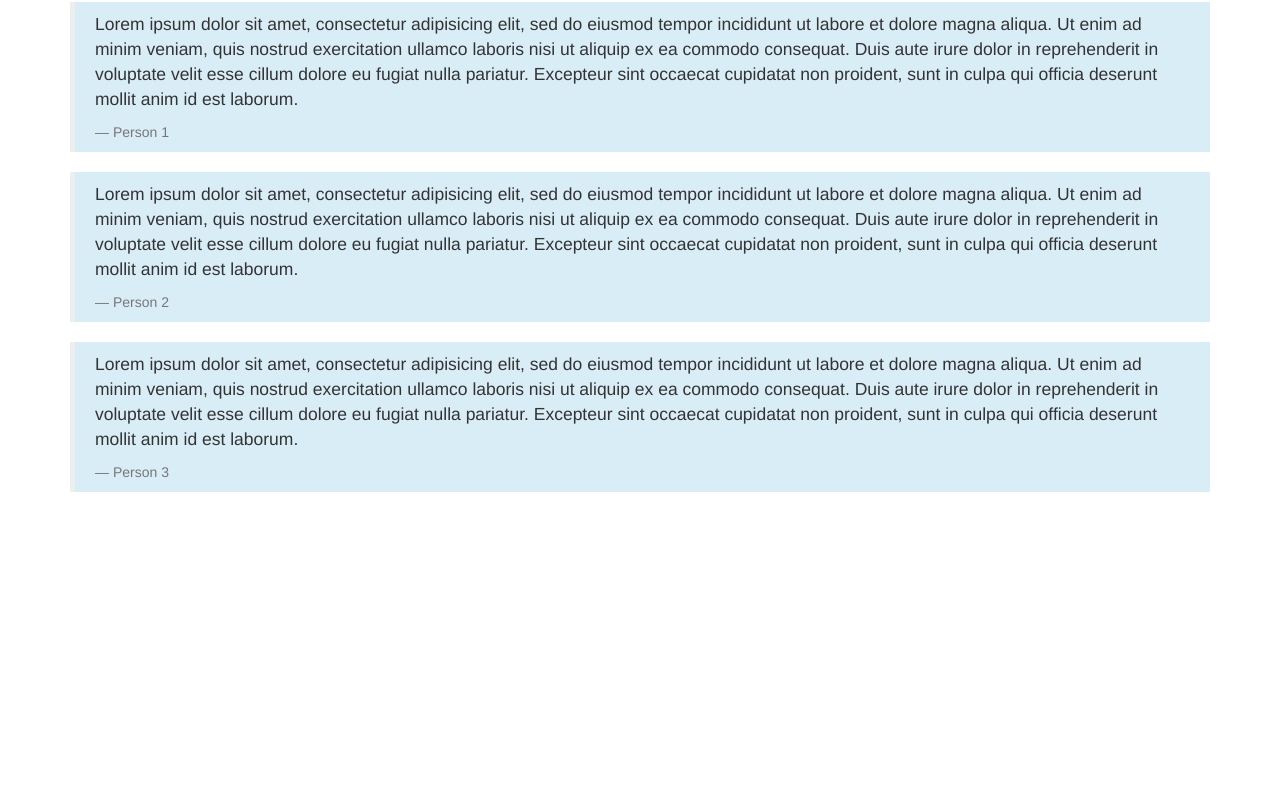
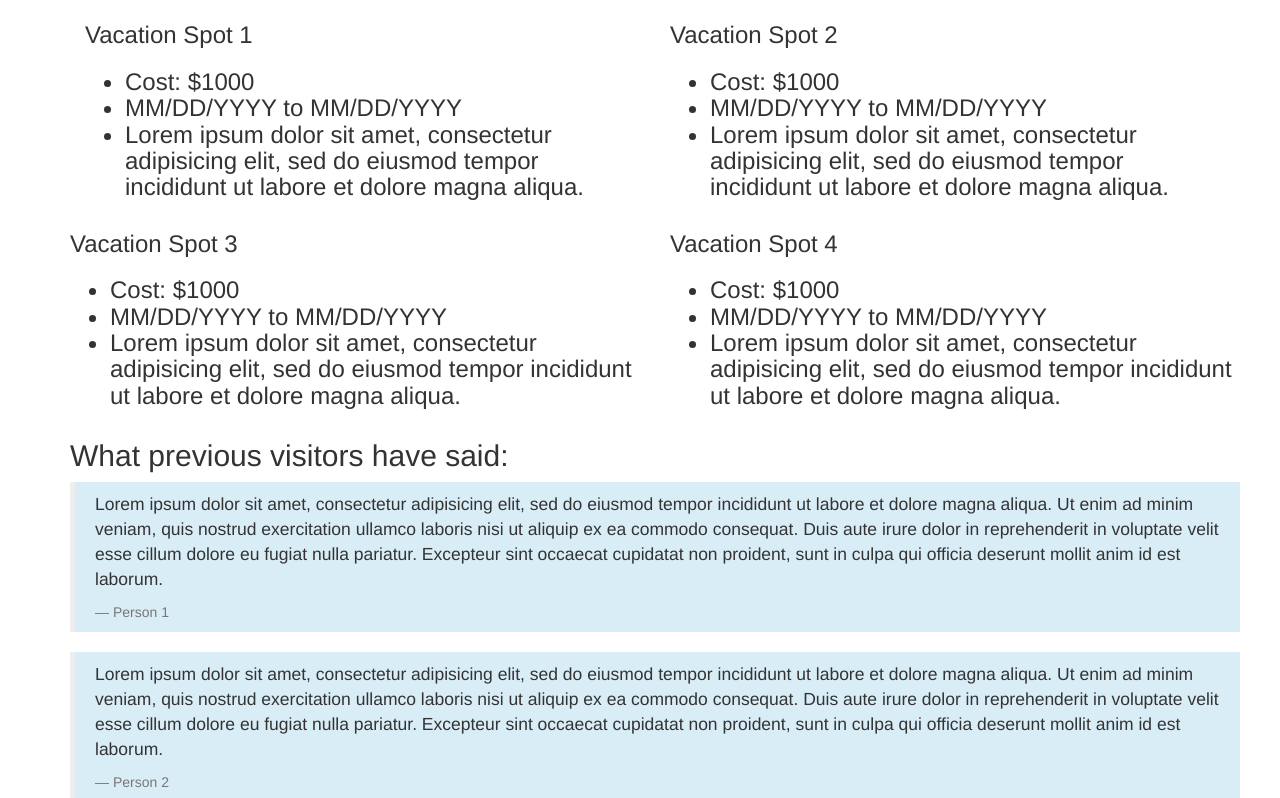
Before and after one commit to Lord-Bolingbroke/vacation-website, a plain HTML site: page index.html in a window 1280 px wide. Shown: the part 337-1135 px from the top of the page. Before the commit the page ends 849 px from the top, so only its background shows below. Drawn offline with Linux system fonts and the light colour scheme.

Commit message:
Add 2 rows 2 col for Vacation Spots

```diff
--- a/index.html
+++ b/index.html
@@ -10,6 +10,95 @@
         <h1>Where I Want To Go On Vacation<h1>
         <p class="bg-success">Lorem ipsum dolor sit amet, consectetur adipisicing elit, sed do eiusmod tempor incididunt ut labore et dolore magna aliqua.</p>
       </div>
+
+      <h2>Vaction Packages</h2>
+
+      <div class="container">
+        <div class="row">
+
+          <div class="col-md-6">
+            <h3>Vacation Spot 1<h3>
+            <ul>
+              <li>Cost: $1000</li>
+              <li>MM/DD/YYYY to MM/DD/YYYY</li>
+              <li>Lorem ipsum dolor sit amet, consectetur adipisicing elit, sed do eiusmod tempor incididunt ut labore et dolore magna aliqua.</li>
+            </ul>
+          </div>
+
+          <div class="col-md-6">
+            <h3>Vacation Spot 2<h3>
+            <ul>
+              <li>Cost: $1000</li>
+              <li>MM/DD/YYYY to MM/DD/YYYY</li>
+              <li>Lorem ipsum dolor sit amet, consectetur adipisicing elit, sed do eiusmod tempor incididunt ut labore et dolore magna aliqua.</li>
+            </ul>
+          </div>
+
+        <div class="row">
+
+          <div class="col-md-6">
+            <h3>Vacation Spot 3<h3>
+            <ul>
+              <li>Cost: $1000</li>
+              <li>MM/DD/YYYY to MM/DD/YYYY</li>
+              <li>Lorem ipsum dolor sit amet, consectetur adipisicing elit, sed do eiusmod tempor incididunt ut labore et dolore magna aliqua.</li>
+            </ul>
+          </div>
+
+          <div class="col-md-6">
+            <h3>Vacation Spot 4<h3>
+            <ul>
+              <li>Cost: $1000</li>
+              <li>MM/DD/YYYY to MM/DD/YYYY</li>
+              <li>Lorem ipsum dolor sit amet, consectetur adipisicing elit, sed do eiusmod tempor incididunt ut labore et dolore magna aliqua.</li>
+            </ul>
+          </div>
+
+        </div>
+
+
+
+
+
+
+
+
+
+
+
+
+
+
+
+
+
+
+
+
+
+
+
+
+
+
+
+
+
+
+
+
+
+
+
+
+
+
+
+
+
+
+
+
       <h2 class="panel-default">What previous visitors have said:</h2>
       <blockquote class="bg-info">
         <p>Lorem ipsum dolor sit amet, consectetur adipisicing elit, sed do eiusmod tempor incididunt ut labore et dolore magna aliqua. Ut enim ad minim veniam, quis nostrud exercitation ullamco laboris nisi ut aliquip ex ea commodo consequat. Duis aute irure dolor in reprehenderit in voluptate velit esse cillum dolore eu fugiat nulla pariatur. Excepteur sint occaecat cupidatat non proident, sunt in culpa qui officia deserunt mollit anim id est laborum.</p>
```
